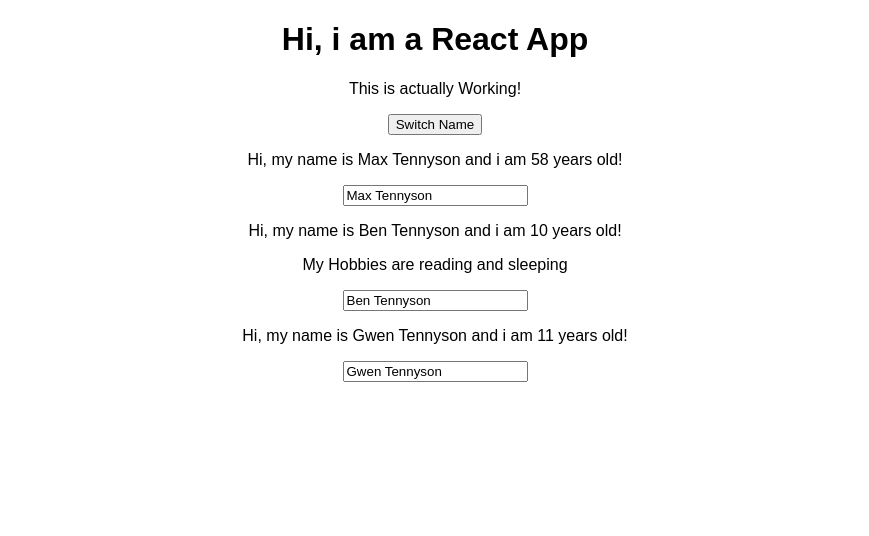
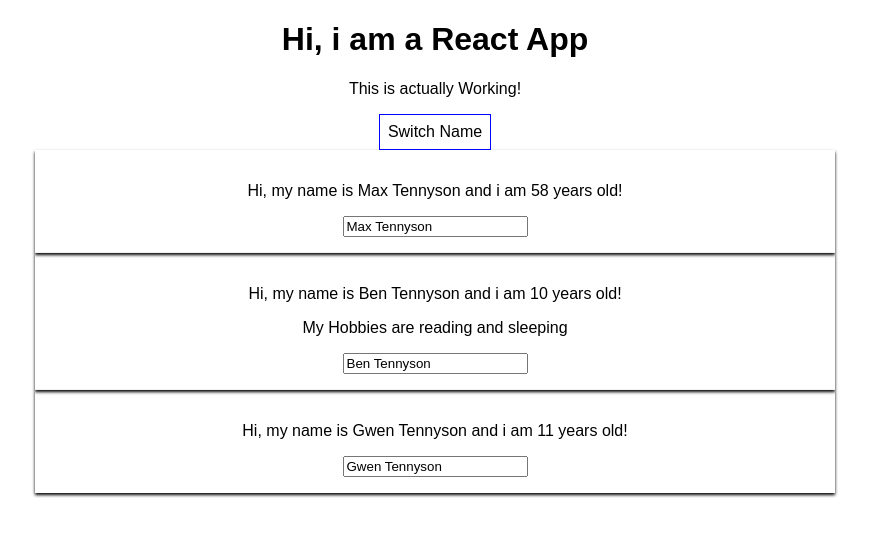
Before and after one commit to lkmreucllid/react-complete-guide, a React (Create React App) app: page / in a window 1280 px wide. Shown: the top 536 px of the page, without its empty margins (205-1074 px from the left). Built offline with nearby package versions, Linux system fonts and the light colour scheme.

Commit message:
inline Style

```diff
--- a/src/App.js
+++ b/src/App.js
@@ -33,11 +33,21 @@
   }
 
   render() {
+    const styleStr={
+      backgroundColor: 'white',
+      border: '1px solid blue',
+      font: 'inherit',
+      padding: '8px',
+      cusor:'pointer'
+
+    };
     return (
       <div className="App">
         <h1>Hi, i am a React App</h1>
         <p>This is actually Working!</p>
-        <button onClick={() => this.switchNameHandler('Ben 10')}>Switch Name</button>
+        <button
+        style={styleStr}
+         onClick={() => this.switchNameHandler('Ben 10')}>Switch Name</button>
         <Person
           name={this.state.persons[0].name}
           age={this.state.persons[0].age}
--- /dev/null
+++ b/src/Person/Person.css
@@ -0,0 +1,8 @@
+.Person{
+width: 60%;
+padding: 16px;
+margin: auto;
+border: 1px solif #eee;
+box-shadow: 0px 2px 3px #000;
+text-align: center;
+}
--- a/src/Person/Person.js
+++ b/src/Person/Person.js
@@ -1,8 +1,9 @@
 import React from 'react';
+import './Person.css';
 
 const Person = (props) =>{
     return(
-    <div>
+    <div className="Person">
         <p onClick={props.click}>Hi, my name is {props.name} and i am {props.age} years old!</p>
         <p>{props.children}</p>
         <input type="text" value={props.name} onChange={props.changed}/>
```
